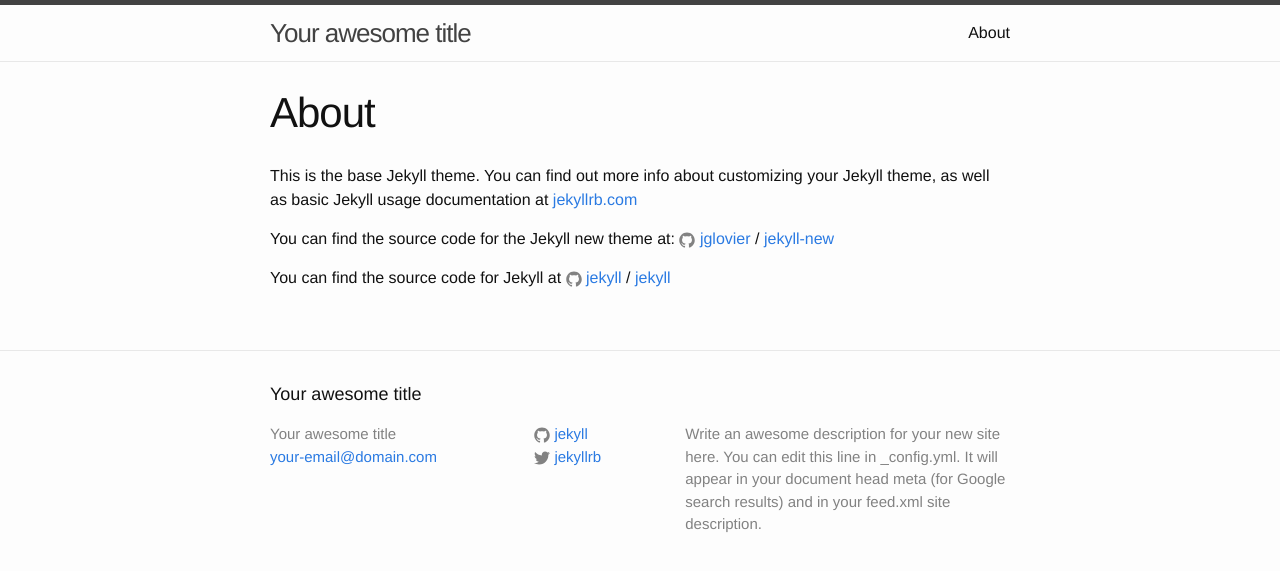
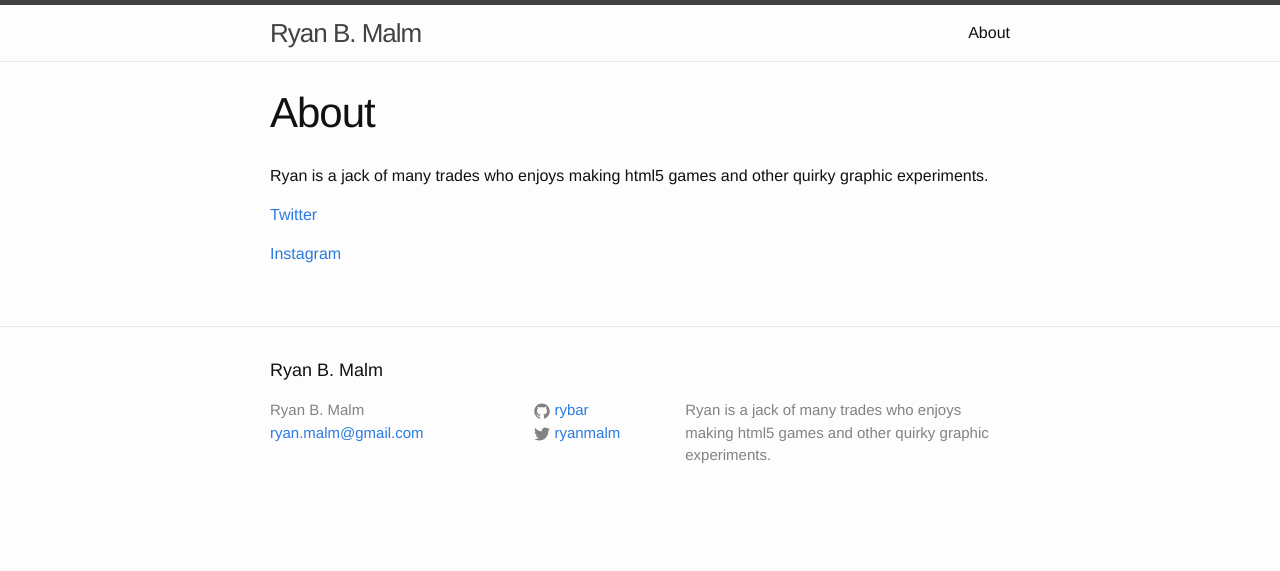
Before and after one commit to Rybar/rybar.github.io, a Jekyll site: the page built from about.md, in a window 1280 px wide. Shown: the top 571 px of the page. Built offline with Jekyll 4.4.1, drawn with Linux system fonts in a browser that asks for light colours.

Commit message:
initial settings changes

```diff
--- a/_config.yml
+++ b/_config.yml
@@ -6,16 +6,14 @@
 # 'jekyll serve'. If you change this file, please restart the server process.
 
 # Site settings
-title: Your awesome title
-email: your-email@domain.com
+title: Ryan B. Malm
+email: ryan.malm@gmail.com
 description: > # this means to ignore newlines until "baseurl:"
-  Write an awesome description for your new site here. You can edit this
-  line in _config.yml. It will appear in your document head meta (for
-  Google search results) and in your feed.xml site description.
+  Ryan is a jack of many trades who enjoys making html5 games and other quirky graphic experiments.
 baseurl: "" # the subpath of your site, e.g. /blog
-url: "http://yourdomain.com" # the base hostname & protocol for your site
-twitter_username: jekyllrb
-github_username:  jekyll
+url: "http://code.ryanmalm.com" # the base hostname & protocol for your site
+twitter_username: ryanmalm
+github_username:  rybar
 
 # Build settings
 markdown: kramdown
--- a/about.md
+++ b/about.md
@@ -4,12 +4,8 @@
 permalink: /about/
 ---
 
-This is the base Jekyll theme. You can find out more info about customizing your Jekyll theme, as well as basic Jekyll usage documentation at [jekyllrb.com](http://jekyllrb.com/)
+Ryan is a jack of many trades who enjoys making html5 games and other quirky graphic experiments.
 
-You can find the source code for the Jekyll new theme at:
-{% include icon-github.html username="jglovier" %} /
-[jekyll-new](https://github.com/jglovier/jekyll-new)
+[Twitter](https://www.twitter.com/ryanmalm)
 
-You can find the source code for Jekyll at
-{% include icon-github.html username="jekyll" %} /
-[jekyll](https://github.com/jekyll/jekyll)
+[Instagram](https://www.instagram.com/ryan.barrett.malm)
```
